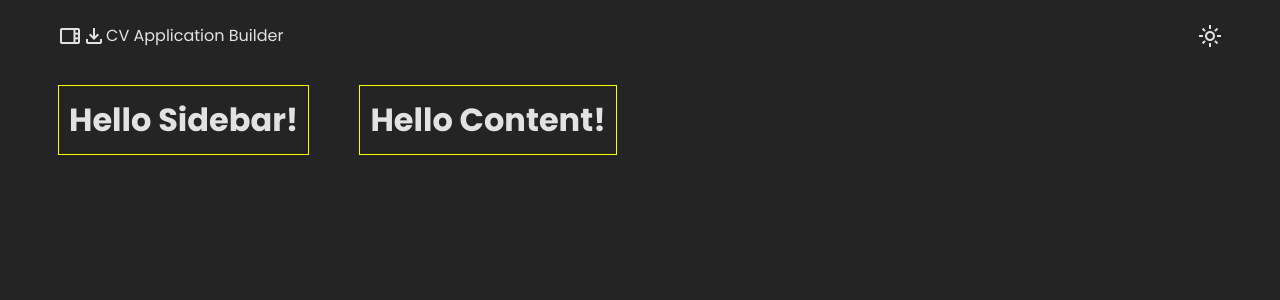
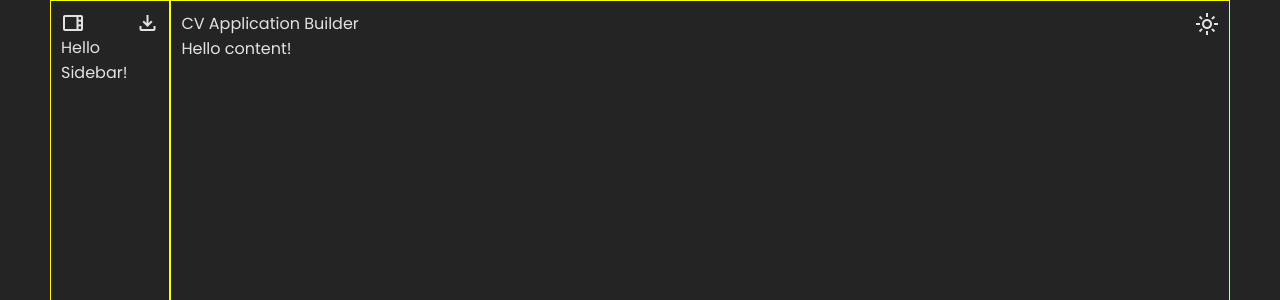
Before and after one commit to jlescarlan11/cv-application, a React (Vite) app: page / in a window 1280 px wide. Shown: the top 300 px of the page. Built offline with nearby package versions, Linux system fonts and the light colour scheme.

Commit message:
added an toggling options for sidebar

```diff
--- a/src/App.css
+++ b/src/App.css
@@ -1,13 +1,17 @@
-.layout {
-  padding: 0 50px;
+* {
+  padding: 0;
+  margin: 0;
+  box-sizing: border-box;
 }
 
 .container {
+  padding: 0 50px;
   display: flex;
-  gap: 50px;
+  width: 100%;
 }
 
 .container > * {
   border: 1px solid yellow;
+  height: 100vh;
   padding: 10px;
 }
--- a/src/App.jsx
+++ b/src/App.jsx
@@ -2,16 +2,18 @@ import { useState } from "react";
 import "./App.css";
 import Content from "./components/Content";
 import Sidebar from "./components/Sidebar";
-import Header from "./components/Header";
 
 function App() {
+  const [isSidebarOpen, setIsSidebarOpen] = useState(true);
+
+  const toggleSidebar = () => {
+    setIsSidebarOpen((prevState) => !prevState);
+  };
+
   return (
-    <div className="layout">
-      <Header />
-      <div className="container">
-        <Sidebar />
-        <Content />
-      </div>
+    <div className="container">
+      <Sidebar isSidebarOpen={isSidebarOpen} toggleSidebar={toggleSidebar} />
+      <Content isSidebarOpen={isSidebarOpen} toggleSidebar={toggleSidebar} />
     </div>
   );
 }
--- a/src/components/Content.jsx
+++ b/src/components/Content.jsx
@@ -1,7 +1,17 @@
-export default function Content() {
+import Header from "./Header";
+import "./styles/Content.css";
+
+const Content = ({ isSidebarOpen, toggleSidebar }) => {
   return (
-    <>
-      <h1>Hello Content!</h1>
-    </>
+    <div className="main-content">
+      <Header
+        isSidebarOpen={isSidebarOpen}
+        toggleSidebar={toggleSidebar}
+        context="mainContent"
+      ></Header>
+      <p>Hello content!</p>
+    </div>
   );
-}
+};
+
+export default Content;
--- a/src/components/Header.jsx
+++ b/src/components/Header.jsx
@@ -1,14 +1,42 @@
 import "./styles/Header.css";
 
-export default function SidebarHeader() {
+const Header = ({ isSidebarOpen, toggleSidebar, context }) => {
+  const renderIcons = () => {
+    if (context === "mainContent" && !isSidebarOpen) {
+      return (
+        <>
+          <span className="material-symbols-outlined" onClick={toggleSidebar}>
+            view_sidebar
+          </span>
+          <span className="material-symbols-outlined">download</span>
+        </>
+      );
+    } else if (context === "sidebar" && isSidebarOpen) {
+      return (
+        <>
+          <div className="sidebar-header">
+            <span className="material-symbols-outlined" onClick={toggleSidebar}>
+              view_sidebar
+            </span>
+            <span className="material-symbols-outlined">download</span>
+          </div>
+        </>
+      );
+    }
+    return null;
+  };
+
   return (
     <header>
       <div className="header-left">
-        <span class="material-symbols-outlined">view_sidebar</span>
-        <span class="material-symbols-outlined">download</span>
-        <p>CV Application Builder</p>
+        {renderIcons()}
+        {context === "mainContent" && <p>CV Application Builder</p>}
       </div>
-      <span class="material-symbols-outlined">light_mode</span>
+      {context === "mainContent" && (
+        <span className="material-symbols-outlined">light_mode</span>
+      )}
     </header>
   );
-}
+};
+
+export default Header;
--- a/src/components/Sidebar.jsx
+++ b/src/components/Sidebar.jsx
@@ -1,8 +1,17 @@
 import "./styles/Sidebar.css";
-export default function Sidebar() {
+import Header from "./Header";
+
+const Sidebar = ({ isSidebarOpen, toggleSidebar }) => {
   return (
-    <>
-      <h1>Hello Sidebar!</h1>
-    </>
+    <div className="sidebar">
+      <Header
+        isSidebarOpen={isSidebarOpen}
+        toggleSidebar={toggleSidebar}
+        context="sidebar"
+      ></Header>
+      <p>Hello Sidebar!</p>
+    </div>
   );
-}
+};
+
+export default Sidebar;
--- /dev/null
+++ b/src/components/styles/Content.css
@@ -0,0 +1,9 @@
+.main-content {
+  width: 100%;
+}
+
+.header-left {
+  display: flex;
+  width: 100%;
+  gap: 10px;
+}
--- a/src/components/styles/Header.css
+++ b/src/components/styles/Header.css
@@ -3,8 +3,3 @@ header {
   justify-content: space-between;
   align-items: center;
 }
-
-.header-left {
-  display: flex;
-  align-items: center;
-}
--- a/src/components/styles/Sidebar.css
+++ b/src/components/styles/Sidebar.css
@@ -0,0 +1,5 @@
+.sidebar-header {
+  display: flex;
+  width: 100%;
+  justify-content: space-between;
+}
--- a/src/index.css
+++ b/src/index.css
@@ -3,60 +3,9 @@
 
 :root {
   font-family: Poppins;
-  line-height: 1.5;
   font-weight: 400;
-
-  margin: 0;
-  padding: 0;
-  box-sizing: border-box;
 
   color-scheme: light dark;
   color: rgba(255, 255, 255, 0.87);
   background-color: #242424;
-
-  /* font-synthesis: none;
-  text-rendering: optimizeLegibility;
-  -webkit-font-smoothing: antialiased;
-  -moz-osx-font-smoothing: grayscale; */
 }
-
-/* a {
-  font-weight: 500;
-  color: #646cff;
-  text-decoration: inherit;
-}
-a:hover {
-  color: #535bf2;
-}
-
-body {
-  margin: 0;
-  display: flex;
-  place-items: center;
-  min-width: 320px;
-  min-height: 100vh;
-}
-
-h1 {
-  font-size: 3.2em;
-  line-height: 1.1;
-}
-
-button {
-  border-radius: 8px;
-  border: 1px solid transparent;
-  padding: 0.6em 1.2em;
-  font-size: 1em;
-  font-weight: 500;
-  font-family: inherit;
-  background-color: #1a1a1a;
-  cursor: pointer;
-  transition: border-color 0.25s;
-}
-button:hover {
-  border-color: #646cff;
-}
-button:focus,
-button:focus-visible {
-  outline: 4px auto -webkit-focus-ring-color;
-} */
```
